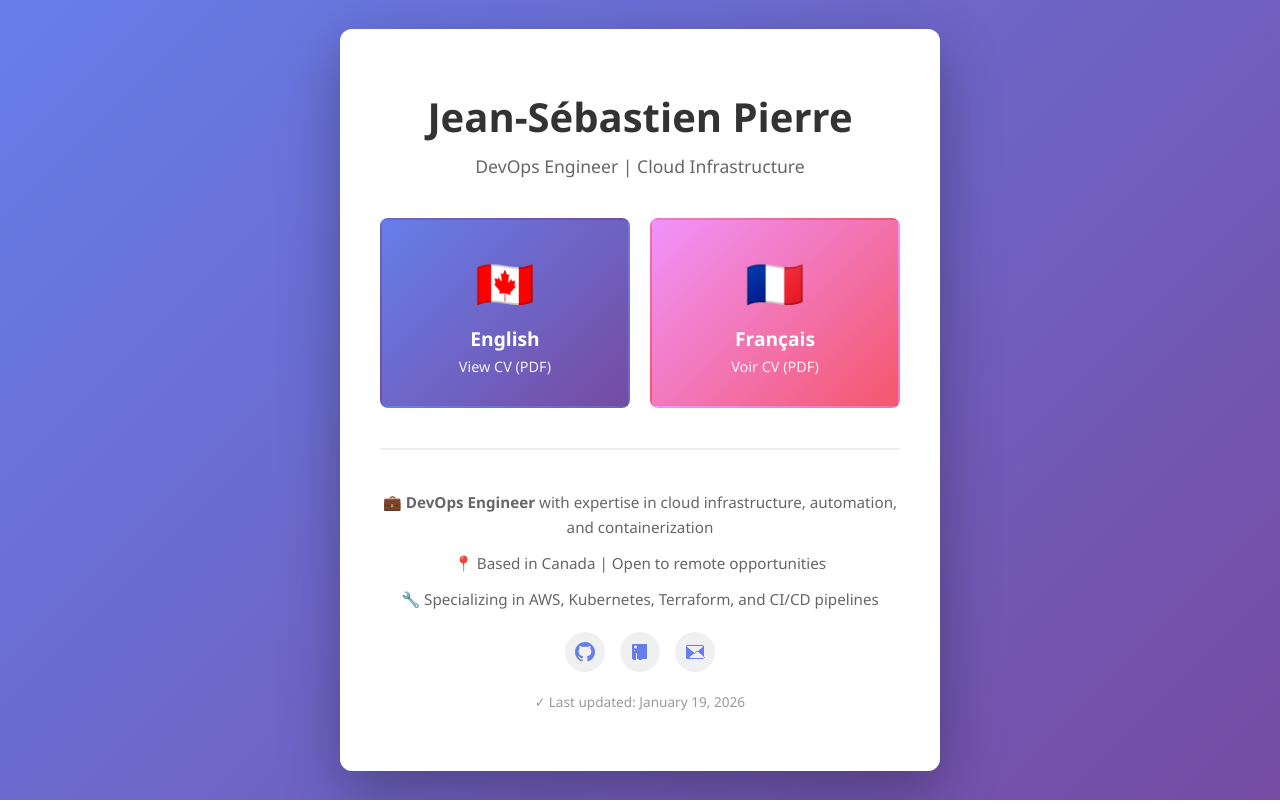
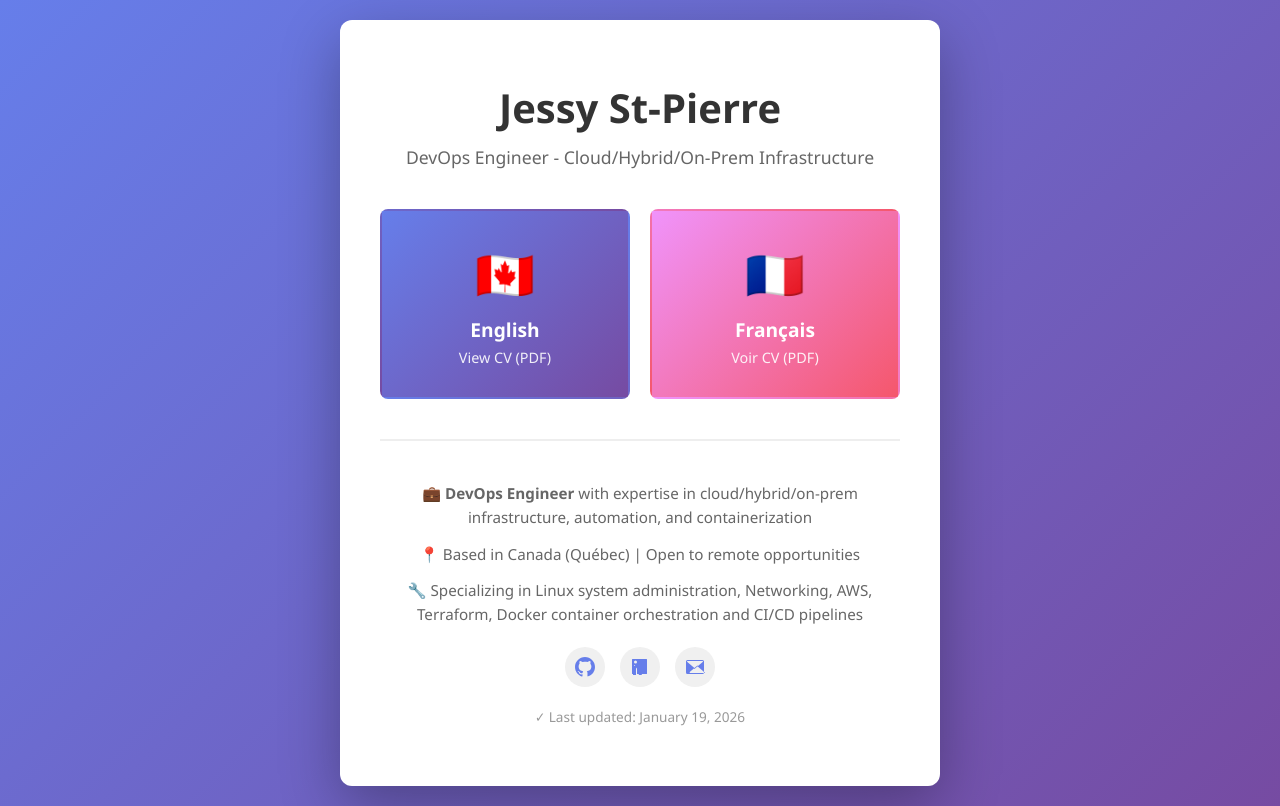
Before and after one commit to GHostQC/curriculum-vitae, a plain HTML site: page index.html in a window 1280 px wide. Drawn offline with Linux system fonts and the light colour scheme; no server answers.

Commit message:
fix: index.html cleanup

```diff
--- a/index.html
+++ b/index.html
@@ -167,8 +167,8 @@
 </head>
 <body>
     <div class="container">
-        <h1>Jean-Sébastien Pierre</h1>
-        <p class="subtitle">DevOps Engineer | Cloud Infrastructure</p>
+        <h1>Jessy St-Pierre</h1>
+        <p class="subtitle">DevOps Engineer - Cloud/Hybrid/On-Prem Infrastructure</p>
 
         <div class="language-selector">
             <a href="devops_en_CA.pdf" class="cv-button en" download>
@@ -184,9 +184,9 @@
         </div>
 
         <div class="info-section">
-            <p>💼 <strong>DevOps Engineer</strong> with expertise in cloud infrastructure, automation, and containerization</p>
-            <p>📍 Based in Canada | Open to remote opportunities</p>
-            <p>🔧 Specializing in AWS, Kubernetes, Terraform, and CI/CD pipelines</p>
+            <p>💼 <strong>DevOps Engineer</strong> with expertise in cloud/hybrid/on-prem infrastructure, automation, and containerization</p>
+            <p>📍 Based in Canada (Québec) | Open to remote opportunities</p>
+            <p>🔧 Specializing in Linux system administration, Networking, AWS, Terraform, Docker container orchestration and CI/CD pipelines</p>
 
             <div class="social-links">
                 <a href="https://github.com/GHostQC" title="GitHub" target="_blank">
@@ -199,7 +199,7 @@
                         <path d="M2.5 2a.5.5 0 00-.5.5v14a.5.5 0 00.5.5h14a.5.5 0 00.5-.5V2.5a.5.5 0 00-.5-.5h-14zM5.5 6.5a1.5 1.5 0 110-3 1.5 1.5 0 010 3zM4 8h3v9H4V8zm8 0h-2.5v1h-.04c-.37-.64-1.2-1.2-2.46-1.2-2.34 0-4 1.78-4 4.35v5.85h3v-5.5c0-1.1.5-1.75 1.3-1.75.75 0 1.2.5 1.4 1.1.05.15.08.32.08.5v5.65h3v-5.9c0-2.3-.78-4.05-3.18-4.05z"/>
                     </svg>
                 </a>
-                <a href="mailto:your-email@example.com" title="Email">
+                <a href="mailto:ghost.serverhost@gmail.com" title="Email">
                     <svg width="20" height="20" viewBox="0 0 20 20" fill="currentColor">
                         <path d="M2.5 3A1.5 1.5 0 001 4.5v11A1.5 1.5 0 002.5 17h15a1.5 1.5 0 001.5-1.5v-11A1.5 1.5 0 0017.5 3h-15zm0 1h15a.5.5 0 01.5.5v.214l-8 6.857-8-6.857V4.5a.5.5 0 01.5-.5zm10.207 5.443l8 6.857V15.5a.5.5 0 01-.5.5h-15a.5.5 0 01-.5-.5v-.4l8-6.857z"/>
                     </svg>
```
